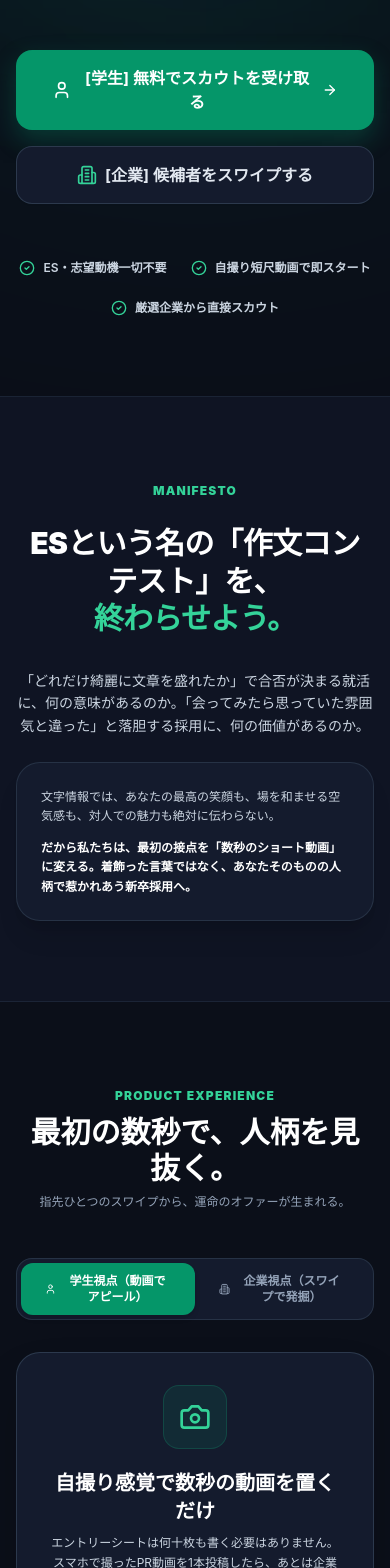
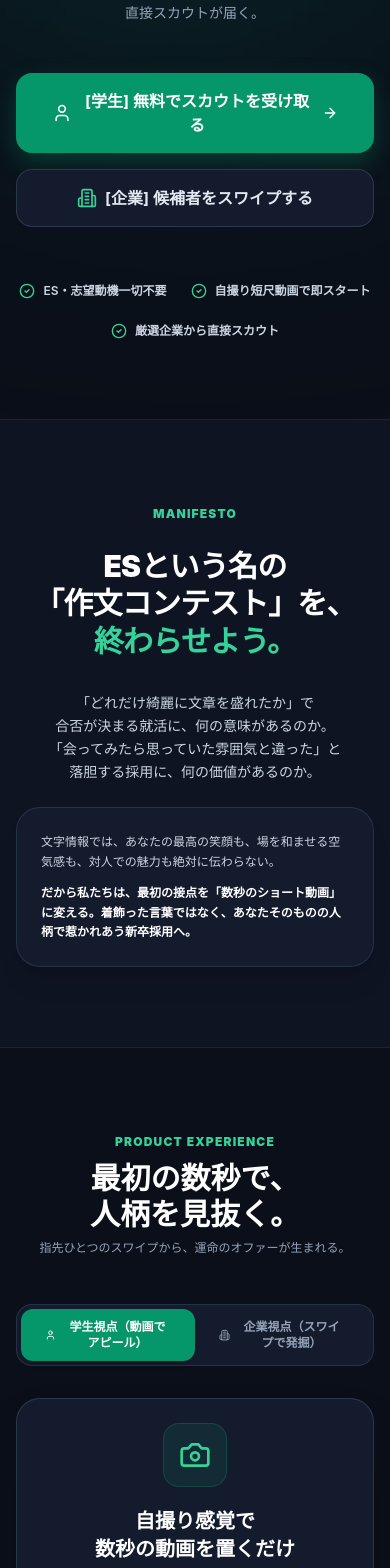
Before and after one commit to nanato0102/jobswipe, a Next.js app: page / in a window 390 px wide. Shown: the part 432-2000 px from the top of the page. Built offline with nearby package versions, Linux system fonts and the light colour scheme.

Commit message:
fix(typography): optimize mobile line wraps across all LP sections using phrase inline-block tokens

```diff
--- a/src/app/page.tsx
+++ b/src/app/page.tsx
@@ -76,23 +76,27 @@ export default function HomePage() {
         <div className="relative mx-auto max-w-5xl px-4 sm:px-6 lg:px-8 text-center space-y-8">
           {/* ブランド公式バッジ */}
           <div className="inline-flex items-center gap-2 px-4 py-1.5 rounded-full bg-emerald-500/10 border border-emerald-500/30 text-emerald-400 text-xs sm:text-sm font-bold tracking-wide shadow-sm mx-auto">
-            <Sparkles className="h-4 w-4 text-emerald-400" />
-            <span>人柄が採用の基準になる社会をつくる</span>
+            <Sparkles className="h-4 w-4 text-emerald-400 flex-shrink-0" />
+            <span className="inline-block">人柄が採用の基準になる社会をつくる</span>
           </div>
 
           {/* メインヘッドライン */}
           <div className="space-y-4 max-w-4xl mx-auto">
             <h1 className="text-4xl sm:text-6xl lg:text-7xl font-black tracking-tight leading-[1.15] text-white">
-              履歴書を、<br />
-              <span className="text-emerald-400">
+              <span className="inline-block">履歴書を、</span><br className="hidden sm:inline" />
+              <span className="text-emerald-400 inline-block">
                 スワイプする時代へ。
               </span>
             </h1>
             <p className="text-xl sm:text-2xl lg:text-3xl font-bold text-slate-200 pt-2">
-              数秒で伝わる、人柄でつながる。
+              <span className="inline-block">数秒で伝わる、</span>
+              <span className="inline-block">人柄でつながる。</span>
             </p>
             <p className="text-sm sm:text-base text-slate-400 max-w-2xl mx-auto leading-relaxed pt-2">
-              文章力で落とされる就活は、もう終わり。自撮り感覚のショート動画を投稿するだけで、あなたの「雰囲気」や「熱量」に惚れ込んだ企業から直接スカウトが届く。
+              <span className="inline-block">文章力で落とされる就活は、もう終わり。</span>
+              <span className="inline-block">自撮り感覚のショート動画を投稿するだけで、</span>
+              <span className="inline-block">あなたの「雰囲気」や「熱量」に惚れ込んだ企業から</span>
+              <span className="inline-block">直接スカウトが届く。</span>
             </p>
           </div>
 
@@ -102,16 +106,16 @@ export default function HomePage() {
               href="/register"
               className="w-full sm:w-auto px-9 py-4 text-base font-bold text-white bg-emerald-600 hover:bg-emerald-500 active:scale-95 rounded-2xl transition-all shadow-[0_10px_25px_rgba(5,150,105,0.3)] flex items-center justify-center gap-2 group"
             >
-              <User className="h-5 w-5" />
+              <User className="h-5 w-5 flex-shrink-0" />
               <span>[学生] 無料でスカウトを受け取る</span>
-              <ArrowRight className="h-4 w-4 transition-transform group-hover:translate-x-1" />
+              <ArrowRight className="h-4 w-4 transition-transform group-hover:translate-x-1 flex-shrink-0" />
             </Link>
 
             <Link
               href="/company/login"
               className="w-full sm:w-auto px-8 py-4 text-base font-bold text-slate-200 bg-[#141B2D] hover:bg-[#1D263F] hover:text-white border border-slate-700/80 hover:border-emerald-500/50 rounded-2xl transition-all flex items-center justify-center gap-2 shadow-sm"
             >
-              <Building2 className="h-5 w-5 text-emerald-400" />
+              <Building2 className="h-5 w-5 text-emerald-400 flex-shrink-0" />
               <span>[企業] 候補者をスワイプする</span>
             </Link>
           </div>
@@ -119,15 +123,15 @@ export default function HomePage() {
           {/* 特徴チェックバッジ */}
           <div className="pt-6 flex flex-wrap items-center justify-center gap-6 text-xs sm:text-sm text-slate-300 font-semibold">
             <div className="flex items-center gap-2">
-              <CheckCircle2 className="w-4 h-4 text-emerald-400" />
+              <CheckCircle2 className="w-4 h-4 text-emerald-400 flex-shrink-0" />
               <span>ES・志望動機一切不要</span>
             </div>
             <div className="flex items-center gap-2">
-              <CheckCircle2 className="w-4 h-4 text-emerald-400" />
+              <CheckCircle2 className="w-4 h-4 text-emerald-400 flex-shrink-0" />
               <span>自撮り短尺動画で即スタート</span>
             </div>
             <div className="flex items-center gap-2">
-              <CheckCircle2 className="w-4 h-4 text-emerald-400" />
+              <CheckCircle2 className="w-4 h-4 text-emerald-400 flex-shrink-0" />
               <span>厳選企業から直接スカウト</span>
             </div>
           </div>
@@ -143,14 +147,18 @@ export default function HomePage() {
             Manifesto
           </span>
           <h2 className="text-3xl sm:text-5xl font-black text-white tracking-tight leading-tight">
-            ESという名の「作文コンテスト」を、<br />
-            <span className="text-emerald-400">
+            <span className="inline-block">ESという名の</span>
+            <span className="inline-block">「作文コンテスト」を、</span><br className="hidden sm:inline" />
+            <span className="text-emerald-400 inline-block">
               終わらせよう。
             </span>
           </h2>
           <p className="text-sm sm:text-base text-slate-300 max-w-2xl mx-auto leading-relaxed pt-2">
-            「どれだけ綺麗に文章を盛れたか」で合否が決まる就活に、何の意味があるのか。<br className="hidden sm:inline" />
-            「会ってみたら思っていた雰囲気と違った」と落胆する採用に、何の価値があるのか。
+            <span className="inline-block">「どれだけ綺麗に文章を盛れたか」で</span>
+            <span className="inline-block">合否が決まる就活に、</span>
+            <span className="inline-block">何の意味があるのか。</span><br className="hidden sm:inline" />
+            <span className="inline-block">「会ってみたら思っていた雰囲気と違った」と</span>
+            <span className="inline-block">落胆する採用に、何の価値があるのか。</span>
           </p>
           <div className="p-6 sm:p-8 bg-[#141B2D] rounded-3xl border border-slate-700/60 max-w-3xl mx-auto text-xs sm:text-sm text-slate-300 leading-relaxed text-left space-y-3 shadow-xl">
             <p>
@@ -173,10 +181,12 @@ export default function HomePage() {
               Product Experience
             </span>
             <h2 className="text-3xl sm:text-4xl font-black text-white">
-              最初の数秒で、人柄を見抜く。
+              <span className="inline-block">最初の数秒で、</span>
+              <span className="inline-block">人柄を見抜く。</span>
             </h2>
             <p className="text-xs sm:text-sm text-slate-400">
-              指先ひとつのスワイプから、運命のオファーが生まれる。
+              <span className="inline-block">指先ひとつのスワイプから、</span>
+              <span className="inline-block">運命のオファーが生まれる。</span>
             </p>
           </div>
 
@@ -212,14 +222,17 @@ export default function HomePage() {
           </div>
 
           {/* 体感カード */}
-          <div className="max-w-lg mx-auto bg-[#141B2D] rounded-3xl border border-slate-700/80 p-8 shadow-2xl space-y-6">
+          <div className="max-w-lg mx-auto bg-[#141B2D] rounded-3xl border border-slate-700/80 p-6 sm:p-8 shadow-2xl space-y-6">
             {activeTab === "student" ? (
               <div className="space-y-5 text-center">
                 <div className="w-16 h-16 rounded-2xl bg-emerald-500/10 text-emerald-400 flex items-center justify-center mx-auto border border-emerald-500/20">
                   <Camera className="w-8 h-8" />
                 </div>
                 <div className="space-y-2">
-                  <h3 className="text-xl font-bold text-white">自撮り感覚で数秒の動画を置くだけ</h3>
+                  <h3 className="text-xl font-bold text-white">
+                    <span className="inline-block">自撮り感覚で</span>
+                    <span className="inline-block">数秒の動画を置くだけ</span>
+                  </h3>
                   <p className="text-xs sm:text-sm text-slate-300 leading-relaxed">
                     エントリーシートは何十枚も書く必要はありません。スマホで撮ったPR動画を1本投稿したら、あとは企業からのスカウト通知を待つだけです。
                   </p>
@@ -240,7 +253,10 @@ export default function HomePage() {
                   <Layers className="w-8 h-8" />
                 </div>
                 <div className="space-y-2">
-                  <h3 className="text-xl font-bold text-white">隙間時間に縦スワイプで即戦力発掘</h3>
+                  <h3 className="text-xl font-bold text-white">
+                    <span className="inline-block">隙間時間に縦スワイプで</span>
+                    <span className="inline-block">即戦力発掘</span>
+                  </h3>
                   <p className="text-xs sm:text-sm text-slate-300 leading-relaxed">
                     通勤時間や面接の合間にショート動画をサクサク閲覧。表情や受け答えのテンポから、自社にフィットする候補者を直感的にスカウトできます。
                   </p>
@@ -270,11 +286,12 @@ export default function HomePage() {
               For Candidates
             </span>
             <h2 className="text-3xl sm:text-4xl font-black text-white">
-              盛ったESはもう終わり。<br />
-              <span className="text-emerald-400">短尺動画で届く、逆求人。</span>
+              <span className="inline-block">盛ったESはもう終わり。</span><br className="hidden sm:inline" />
+              <span className="text-emerald-400 inline-block">短尺動画で届く、逆求人。</span>
             </h2>
             <p className="text-xs sm:text-sm text-slate-400">
-              文字の綺麗さではなく、あなたの表情やエネルギーそのものが最大の武器になる。
+              <span className="inline-block">文字の綺麗さではなく、</span>
+              <span className="inline-block">あなたの表情やエネルギーそのものが最大の武器になる。</span>
             </p>
           </div>
 
@@ -322,11 +339,12 @@ export default function HomePage() {
               For Recruiters
             </span>
             <h2 className="text-3xl sm:text-4xl font-black text-white">
-              会ってガッカリをゼロに。<br />
-              <span className="text-emerald-400">直感スワイプで即戦力をハックする。</span>
+              <span className="inline-block">会ってガッカリをゼロに。</span><br className="hidden sm:inline" />
+              <span className="text-emerald-400 inline-block">直感スワイプで即戦力をハックする。</span>
             </h2>
             <p className="text-xs sm:text-sm text-slate-400">
-              書類選考の工数を劇的に削減し、カルチャーにフィットする意欲的な人材を最速で獲得。
+              <span className="inline-block">書類選考の工数を劇的に削減し、</span>
+              <span className="inline-block">カルチャーにフィットする意欲的な人材を最速で獲得。</span>
             </p>
           </div>
 
@@ -374,7 +392,9 @@ export default function HomePage() {
               Target Sectors
             </span>
             <h2 className="text-2xl sm:text-4xl font-black text-white">
-              「文字」よりも「対人印象」が武器になる、すべての業界へ。
+              <span className="inline-block">「文字」よりも「対人印象」が</span>
+              <span className="inline-block">武器になる、</span>
+              <span className="inline-block">すべての業界へ。</span>
             </h2>
           </div>
 
@@ -401,14 +421,15 @@ export default function HomePage() {
               Trust & Safety
             </span>
             <h2 className="text-2xl sm:text-3xl font-black text-white">
-              安心して自己表現できる、完全クローズド環境
+              <span className="inline-block">安心して自己表現できる、</span>
+              <span className="inline-block">完全クローズド環境</span>
             </h2>
           </div>
 
           <div className="grid md:grid-cols-2 gap-6">
             <div className="p-6 sm:p-8 bg-[#141B2D] rounded-3xl border border-slate-700/60 space-y-3">
               <div className="flex items-center gap-2 text-emerald-400 font-bold text-sm sm:text-base">
-                <Lock className="w-5 h-5" />
+                <Lock className="w-5 h-5 flex-shrink-0" />
                 <span>審査制企業のみに限定公開</span>
               </div>
               <p className="text-xs sm:text-sm text-slate-300 leading-relaxed">
@@ -418,7 +439,7 @@ export default function HomePage() {
 
             <div className="p-6 sm:p-8 bg-[#141B2D] rounded-3xl border border-slate-700/60 space-y-3">
               <div className="flex items-center gap-2 text-emerald-400 font-bold text-sm sm:text-base">
-                <Camera className="w-5 h-5" />
+                <Camera className="w-5 h-5 flex-shrink-0" />
                 <span>編集不要・お題テンプレート付き</span>
               </div>
               <p className="text-xs sm:text-sm text-slate-300 leading-relaxed">
@@ -438,7 +459,10 @@ export default function HomePage() {
             <span className="text-xs font-black tracking-widest text-emerald-400 uppercase">
               How It Works
             </span>
-            <h2 className="text-3xl sm:text-4xl font-black text-white">かんたん3ステップでスタート</h2>
+            <h2 className="text-3xl sm:text-4xl font-black text-white">
+              <span className="inline-block">かんたん3ステップで</span>
+              <span className="inline-block">スタート</span>
+            </h2>
           </div>
 
           <div className="grid md:grid-cols-3 gap-6">
@@ -526,14 +550,14 @@ export default function HomePage() {
 
         <div className="relative mx-auto max-w-3xl px-4 sm:px-6 lg:px-8 space-y-6">
           <h2 className="text-3xl sm:text-5xl font-black tracking-tight leading-tight">
-            さあ、あなたの魅力を<br />
-            <span className="text-emerald-400">
+            <span className="inline-block">さあ、あなたの魅力を</span><br className="hidden sm:inline" />
+            <span className="text-emerald-400 inline-block">
               短尺動画に解き放とう。
             </span>
           </h2>
           <p className="text-sm sm:text-base text-slate-300 max-w-xl mx-auto leading-relaxed">
-            履歴書の文字数で悩む時間は、今日でおしまい。<br />
-            スマホひとつで、あなたを本当に求める企業に出会おう。
+            <span className="inline-block">履歴書の文字数で悩む時間は、今日でおしまい。</span><br className="hidden sm:inline" />
+            <span className="inline-block">スマホひとつで、あなたを本当に求める企業に出会おう。</span>
           </p>
 
           <div className="pt-4 flex flex-col sm:flex-row items-center justify-center gap-4">
@@ -541,16 +565,16 @@ export default function HomePage() {
               href="/register"
               className="w-full sm:w-auto px-9 py-4 bg-emerald-600 hover:bg-emerald-500 text-white text-base font-bold rounded-2xl shadow-[0_10px_25px_rgba(5,150,105,0.3)] transition-all active:scale-95 flex items-center justify-center gap-2"
             >
-              <User className="w-5 h-5" />
+              <User className="w-5 h-5 flex-shrink-0" />
               <span>今すぐ学生新規登録（完全無料）</span>
-              <ArrowRight className="w-5 h-5" />
+              <ArrowRight className="w-5 h-5 flex-shrink-0" />
             </Link>
 
             <Link
               href="/company/login"
               className="w-full sm:w-auto px-8 py-4 bg-[#141B2D] hover:bg-[#1D263F] text-slate-200 border border-slate-700/80 rounded-2xl text-sm font-bold transition-all flex items-center justify-center gap-2"
             >
-              <Building2 className="w-4 h-4 text-emerald-400" />
+              <Building2 className="w-4 h-4 text-emerald-400 flex-shrink-0" />
               <span>採用企業様 ログイン・登録</span>
             </Link>
           </div>
```
